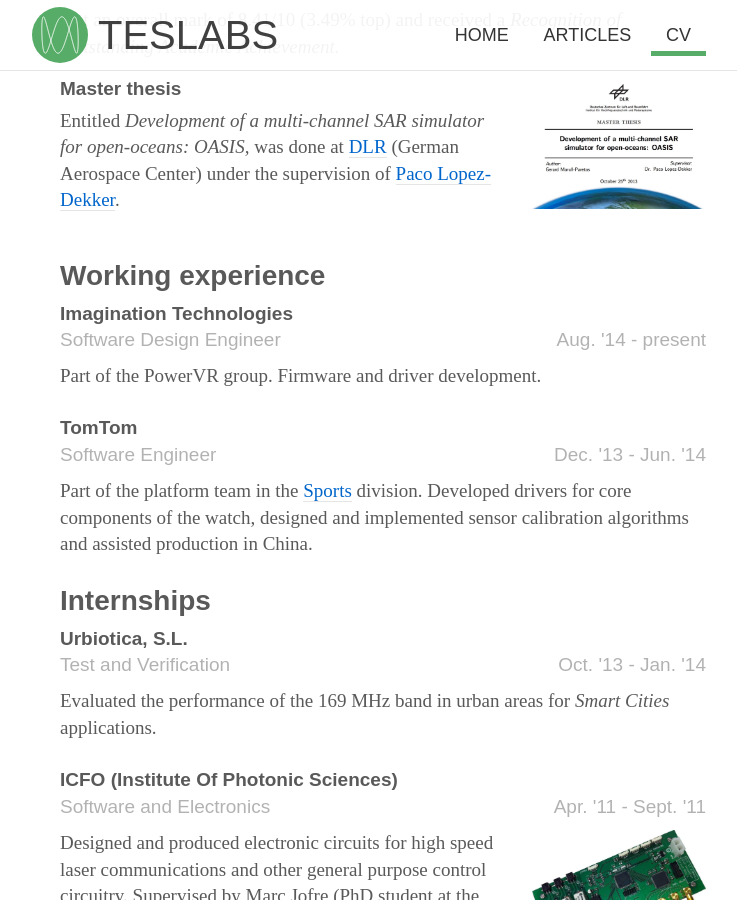
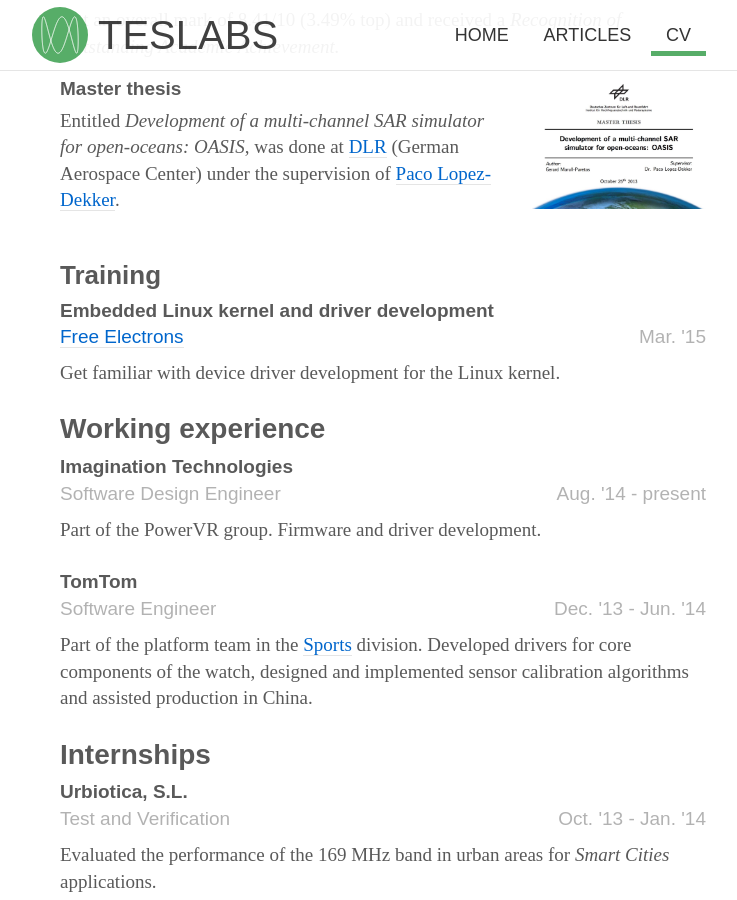
Before and after one commit to gmarull/gmarull.github.io, a Jekyll site: the page built from cv.html, in a window 1280 px wide and 900 px high, scrolled down 471 px. Shown: the whole window, without its empty margins (257-994 px from the left). Built offline with Jekyll 4.4.1, drawn with Linux system fonts in a browser that asks for light colours.

Commit message:
Added training course to CV

```diff
--- a/cv.html
+++ b/cv.html
@@ -70,6 +70,22 @@
         </a>
       </div>
     </div>
+  </div>
+
+  <h3>Training</h3>
+
+  <div class="cv-entry">
+    <h3 class="cv-entry-title">Embedded Linux kernel and driver development</h3>
+    <div class="grid cv-entry-meta">
+      <div class="grid-col-50">
+        <a href="//free-electrons.com/training/kernel/">Free Electrons</a>
+      </div>
+      <div class="grid-col-50 cv-entry-date">
+        <span>Mar. '15</span>
+      </div>
+    </div>
+
+    <p>Get familiar with device driver development for the Linux kernel.</p>
   </div>
 </section>
 
```
